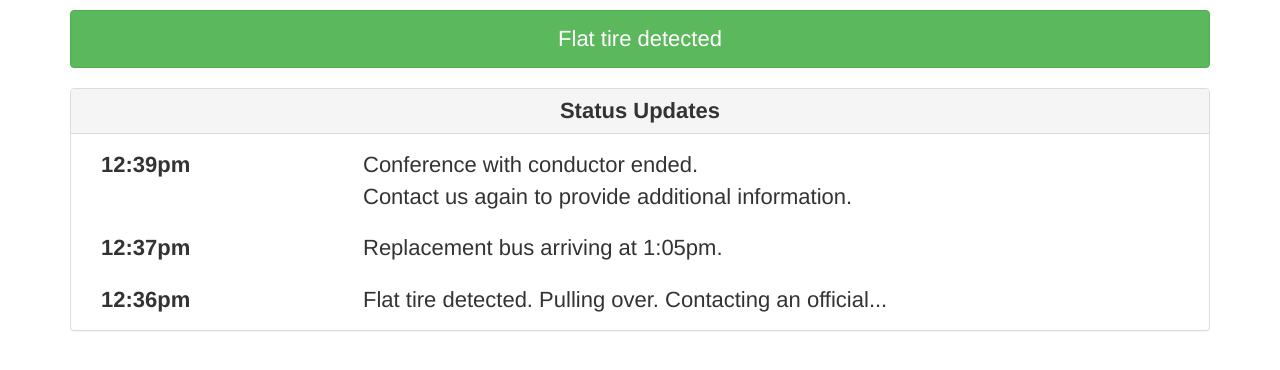
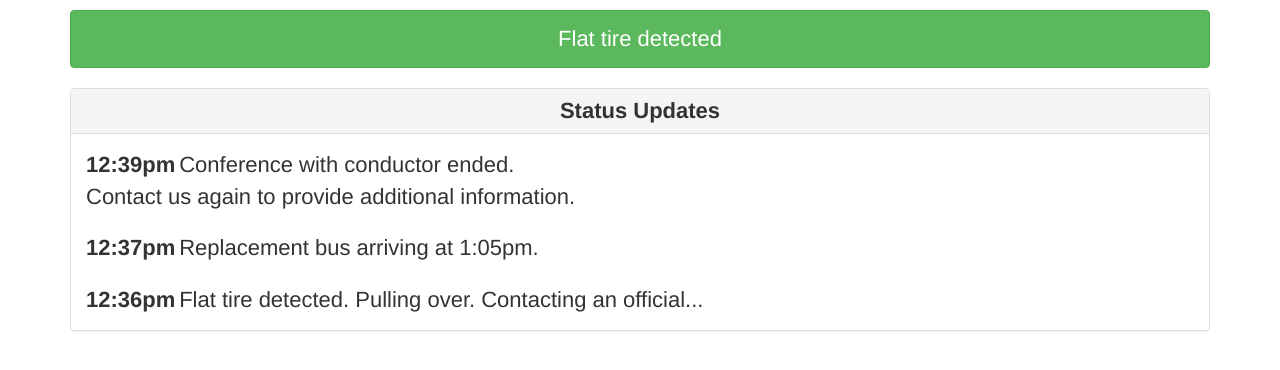
Before and after one commit to tyler17/smokeybus, a plain HTML site: page index.html in a window 1280 px wide. Shown: the part 100-470 px from the top of the page. Drawn offline with nearby package versions, Linux system fonts and the light colour scheme.

Commit message:
Fixing app home screen

```diff
--- a/index.html
+++ b/index.html
@@ -68,27 +68,27 @@
         </div>
         <div class="panel-body">
           <div>
-            <span class="notification_time col-xs-3">12:39pm</span>
+            <span class="notification_time">12:39pm</span>
             <span class="notification_text">
               Conference with conductor ended.
             </span>
           </div>
           <div>
-            <span class="notification_time col-xs-3"></span>
+            <span class="notification_time"></span>
             <span class="notification_text">
               Contact us again to provide additional information.
             </span>
           </div>
           <br/>
           <div>
-            <span class="notification_time col-xs-3">12:37pm</span>
+            <span class="notification_time">12:37pm</span>
             <span class="notification_text">
               Replacement bus arriving at 1:05pm.
             </span>
           </div>
           <br/>
           <div>
-            <span class="notification_time col-xs-3">12:36pm</span>
+            <span class="notification_time">12:36pm</span>
             <span class="notification_text">
               Flat tire detected. Pulling over. Contacting an official...
             </span>
```
